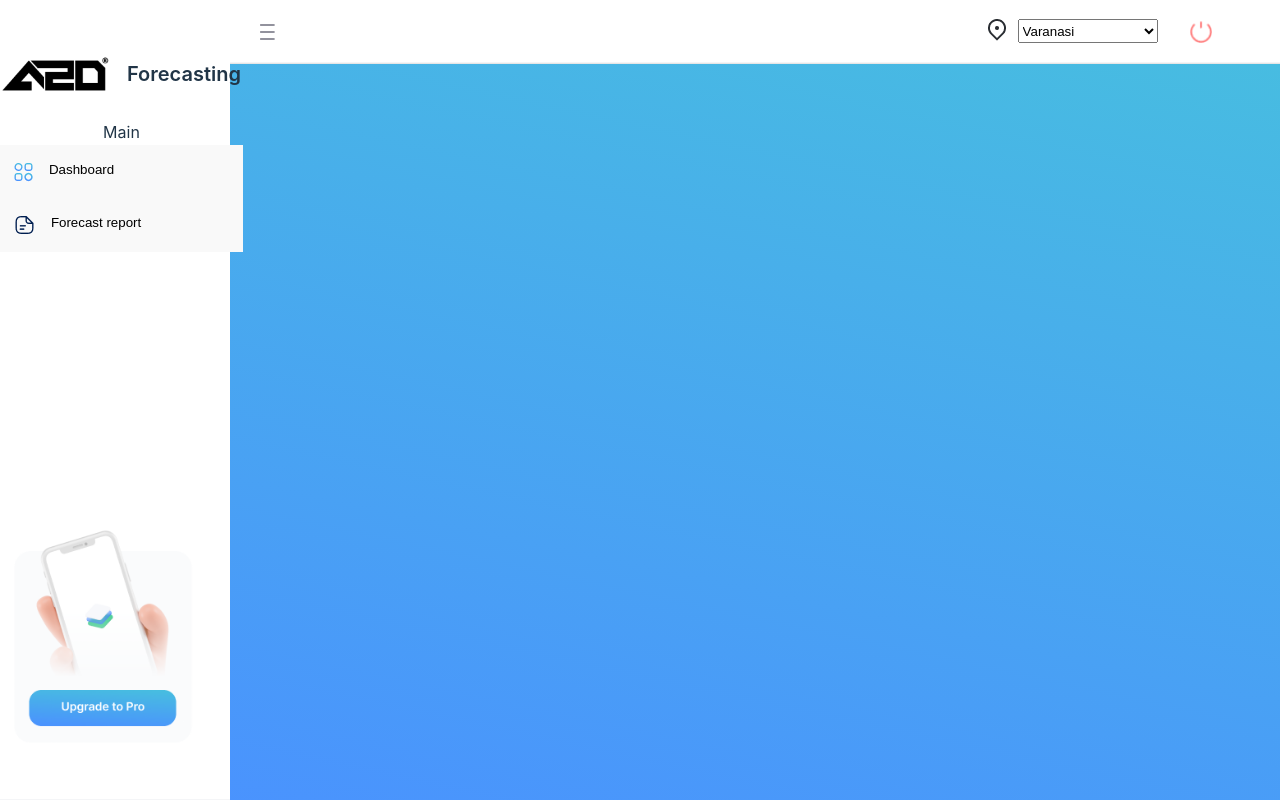
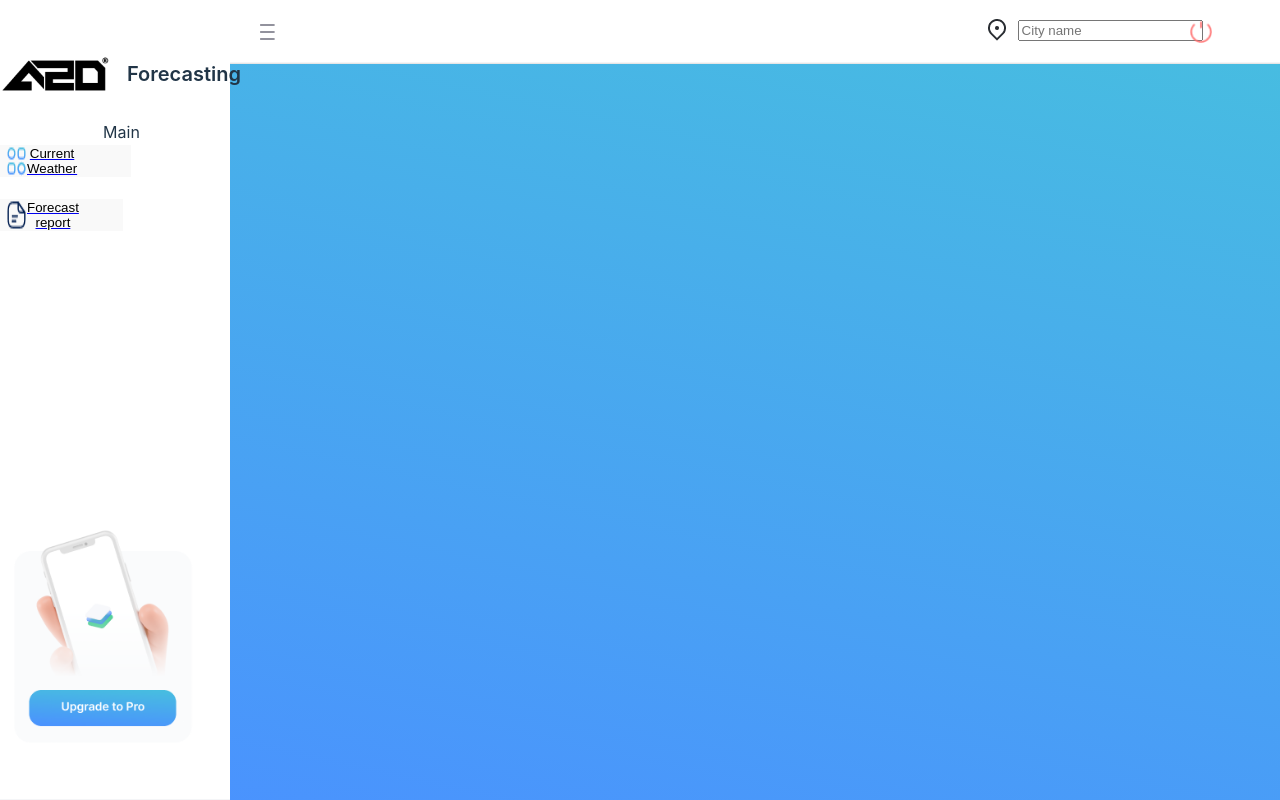
Before and after one commit to aashujames/weather-prediction, a React (Vite) app: page / in a window 1280 px wide. Built offline with nearby package versions, Linux system fonts and the light colour scheme.

Commit message:
feat: routing to current and forecast

```diff
--- a/package.json
+++ b/package.json
@@ -13,6 +13,7 @@
     "@mui/styled-engine-sc": "^5.11.9",
     "react": "^18.2.0",
     "react-dom": "^18.2.0",
+    "react-router-dom": "^6.10.0",
     "styled-components": "^5.3.6"
   },
   "devDependencies": {
--- a/src/App.tsx
+++ b/src/App.tsx
@@ -1,14 +1,21 @@
 import "./App.css";
 import Dashboard from "./components/Dashboard/Dashboard";
+import CurrentWeather from "./pages/CurrentWeather/CurrentWeather";
+import ForecastReport from "./pages/ForecastReport/ForecastReport";
 import Login from "./pages/Login/Login";
 import Signup from "./pages/Signup/Signup";
 import SignupCreated from "./pages/SignupCreated/SignupCreated";
+import { BrowserRouter, Routes, Route } from "react-router-dom";
 
 function App() {
     return (
-        <div className="App">
-            <Dashboard />
-        </div>
+        <BrowserRouter>
+            <Routes>
+                <Route path="/" element={<Dashboard />} />
+                <Route path="/current-weather" element={<CurrentWeather />} />
+                <Route path="/forecast-report" element={<ForecastReport />} />
+            </Routes>
+        </BrowserRouter>
     );
 }
 
--- a/src/components/Dashboard/Dashboard.tsx
+++ b/src/components/Dashboard/Dashboard.tsx
@@ -4,10 +4,14 @@ import rightIcon from "../../assets/Turnoff.png";
 import locationPin from "../../assets/locationpin.png";
 import sidebarImage from "../../assets/sidebarimage.png";
 import logo from "../../assets/SQ WH bg 1.png";
-import dashboard from "../../assets/dashboard.png";
+import current from "../../assets/current.png";
 import report from "../../assets/reportdocs.png";
+import { useState } from "react";
+import { Link } from "react-router-dom";
 
 const Dashboard = () => {
+    const [cityName, setCityName] = useState("");
+
     return (
         <div className="main-container">
             <div className="main-nav">
@@ -18,15 +22,16 @@ const Dashboard = () => {
                     <div className="right-section">
                         <img src={locationPin} />
                         <div className="select-container">
-                            <select>
+                            <form>
                                 <input
-                                    type="search"
-                                    placeholder="Search..."
-                                    required
+                                    type="text"
+                                    value={cityName}
+                                    onChange={(e) =>
+                                        setCityName(e.target.value)
+                                    }
+                                    placeholder="City name"
                                 />
-                                <option defaultValue="">Varanasi</option>
-                                <option value="New delhi">New delhi</option>
-                            </select>
+                            </form>
                         </div>
                     </div>
                     <div className="righticon-section">
@@ -42,18 +47,22 @@ const Dashboard = () => {
                     </div>
                     <div className="tside-second-section">
                         <div className="hmain">Main</div>
+                        <Link to="/current-weather">
                             <button className="btn-choice">
                                 <div className="btn-choice-container">
-                                <img src={dashboard} />
-                                <div>Dashboard</div>
+                                    <img src={current} />
+                                    <div>Current Weather</div>
                                 </div>
                             </button>
+                        </Link>
+                        <Link to="/forecast-report">
                             <button className="btn-choice">
                                 <div className="btn-choice-container2">
                                     <img src={report} />
                                     <div>Forecast report</div>
                                 </div>
                             </button>
+                        </Link>
                     </div>
                 </div>
                 <div className="bottom-sidebar">
--- /dev/null
+++ b/src/pages/CurrentWeather/CurrentWeather.tsx
@@ -0,0 +1,11 @@
+import React from "react";
+
+const CurrentWeather = () => {
+    return (
+        <>
+            <div>CURRENT</div>
+        </>
+    );
+};
+
+export default CurrentWeather;
--- /dev/null
+++ b/src/pages/ForecastReport/ForecastReport.tsx
@@ -0,0 +1,7 @@
+import React from "react";
+
+const ForecastReport = () => {
+    return <div>ForecastReport</div>;
+};
+
+export default ForecastReport;
```
Also changed, not shown: src/main.tsx (+9 -9 lines), src/assets/current.png (renamed from src/assets/dashboard.png), 1 other file (tests, documents, lock files or other folders). Lines whose indentation alone changed are shown as unchanged.
